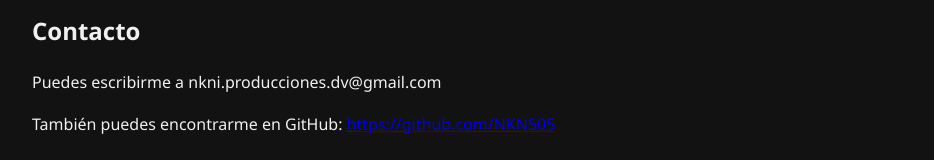
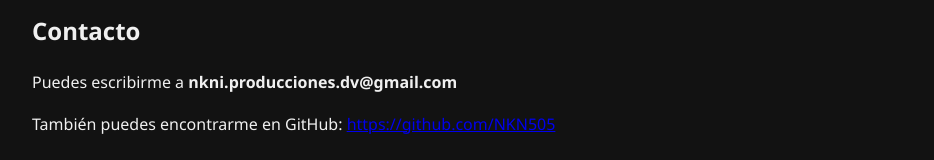
Before and after one commit to NKN505/produccionesnkn.github.io, a plain HTML site: page index.html in a window 1280 px wide. Shown: the part 892-1052 px from the top of the page, without its empty margins (158-1092 px from the left). Drawn offline with Linux system fonts and the light colour scheme.

Commit message:
Update index.html

```diff
--- a/index.html
+++ b/index.html
@@ -99,7 +99,7 @@
 
     <section id="contacto">
       <h2>Contacto</h2>
-      <p>Puedes escribirme a nkni.producciones.dv@gmail.com</a></p>
+     <p>Puedes escribirme a <strong>nkni.producciones.dv@gmail.com</strong></p>
       <p>También puedes encontrarme en GitHub: <a href="https://github.com/NKN505" target="_blank">https://github.com/NKN505</a></p>
     </section>
   </main>
```
